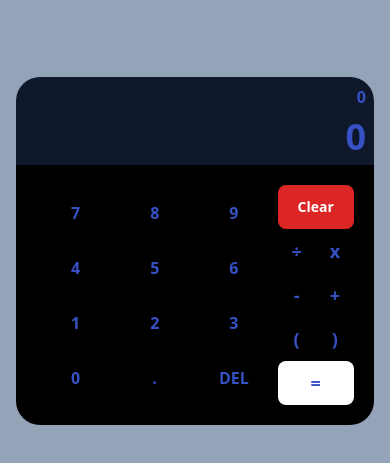
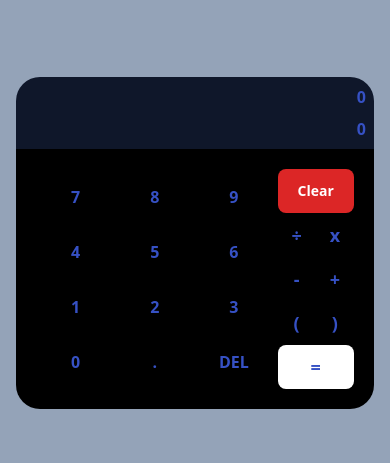
Before and after one commit to mbianou-bradon/iknite-Ex5-calculator, a website: page public/index.html in a window 390 px wide. Shown: the part 151-614 px from the top of the page. Drawn offline with Linux system fonts and the light colour scheme.

Commit message:
fixed Mobile view of Result

```diff
--- a/public/index.html
+++ b/public/index.html
@@ -14,7 +14,7 @@
 
         <div class="output flex flex-col md:mt-5 md:mb-10 mt-20 items-end justify-around w-full md:p-7 p-2 gap-2 bg-slate-900 break-words overflow-hidden md:rounded-3xl rounded-t-3xl">
             <div id="previous-operation" class="font-semibold"></div>
-            <div id="current-operation"  class="text-4xl font-semibold break-words"></div>
+            <div id="current-operation"  class=" text-3xl md:text-4xl font-semibold break-words"></div>
         </div>
 
         <div class="bg-black w-full font-extrabold md:rounded-3xl rounded-b-3xl p-3 overflow-hidden">
```
